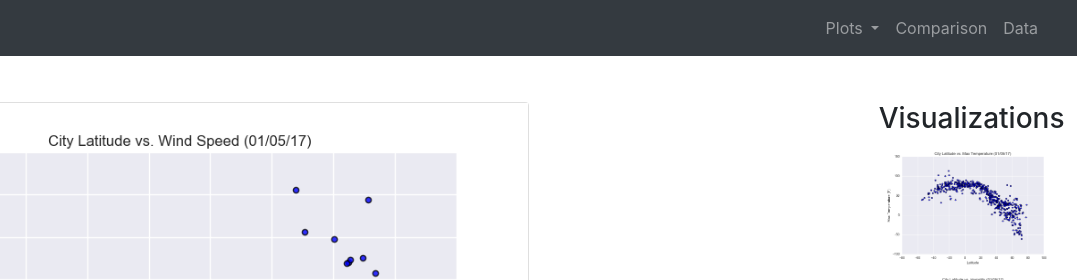
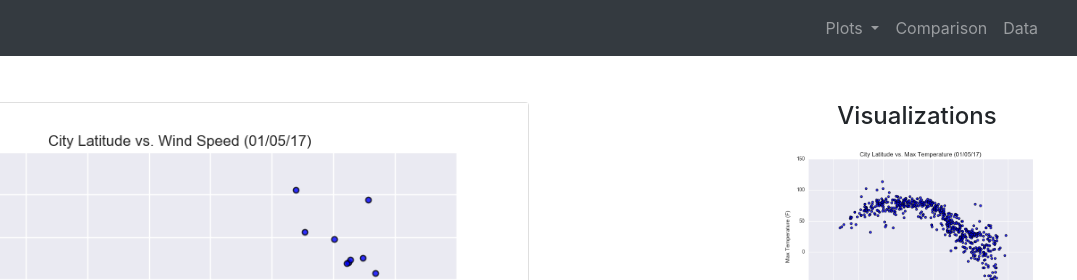
Before and after one commit to rks7255/WebHomework, a plain HTML site: page windspeed.html in a window 1280 px wide. Shown: the top 280 px of the page, 203-1280 px from the left. Drawn offline with Linux system fonts and the light colour scheme.

Commit message:
Raj Shah 7.17.19

```diff
--- a/windspeed.html
+++ b/windspeed.html
@@ -56,7 +56,7 @@
   <!-- Page Content -->
   <div class="container-fluid responsive">
         <div class="row">
-            <div class="col-md-7 grid-margin stretch-card">
+            <div class="col-md-7 grid-margin stretch-card responsive">
                 <div class="card">
                     <img src="Resources/assets/images/Fig4.png" class="responsive" alt="Fig4" >
                     <div class="card-body">
@@ -66,9 +66,9 @@
                   </div>
                   <br>
             </div>
-            <div class="col-md-3 grid-margin stretch-card"></div>
-          <div class="col-md-2 grid-margin stretch-card">
-                <h3 align="center">Visualizations</h3>
+          <div class="col-md-2 grid-margin stretch-card responsive"></div>
+          <div class="col-md-3 grid-margin stretch-card responsive">
+                <h4 align="center">Visualizations</h4>
                 <div class="col-md-14 grid-margin">
                   <a href="maxtemp.html"><img src="Resources/assets/images/Fig1.png" class="responsive" alt="Fig1" ></a>
                 </div>
```
Also changed, not shown: cloudliness.html (+2 -2 lines), humidity.html (+2 -2 lines), maxtemp.html (+2 -2 lines).
